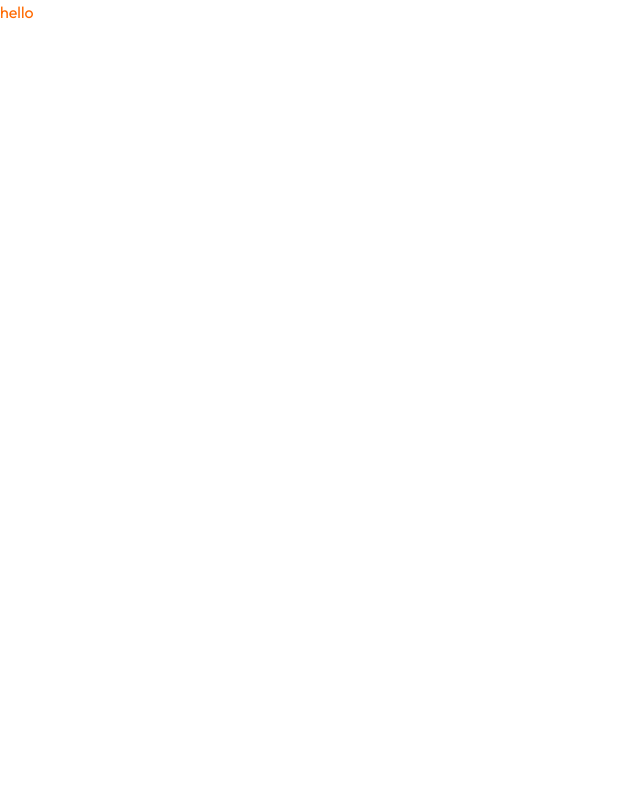
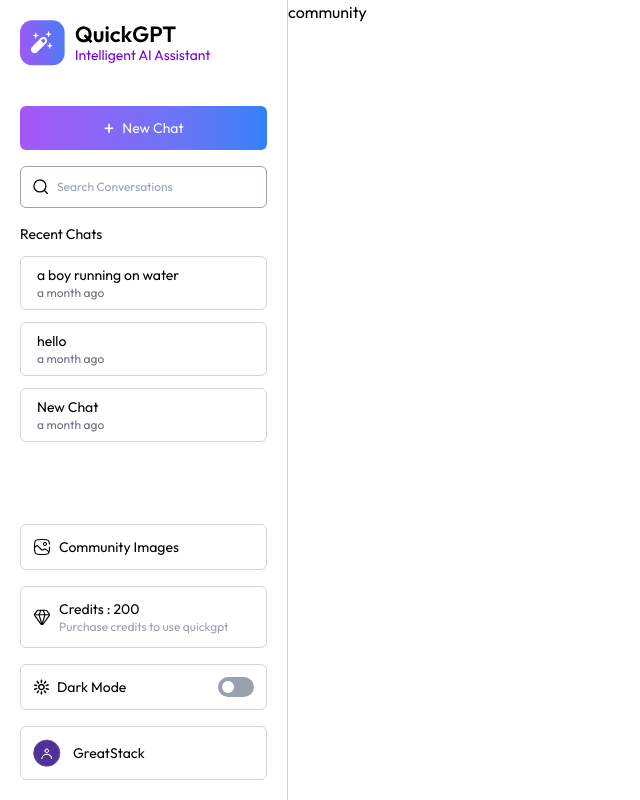
Before and after one commit to Shivam-RN/QuickGPT, a React (Vite) app in the folder client/: page /community in a window 1280 px wide. Shown: the whole page, without its empty margins (0-640 px from the left). Built offline with nearby package versions, Linux system fonts and the light colour scheme.

Commit message:
create Sidebar component

```diff
--- a/client/package.json
+++ b/client/package.json
@@ -11,6 +11,7 @@
   },
   "dependencies": {
     "@tailwindcss/vite": "^4.1.13",
+    "moment": "^2.30.1",
     "react": "^19.1.1",
     "react-dom": "^19.1.1",
     "react-router-dom": "^7.8.2",
--- a/client/src/App.jsx
+++ b/client/src/App.jsx
@@ -1,10 +1,28 @@
-import React from 'react'
+import React, { useState } from 'react'
+import Sidebar from './components/Sidebar'
+import { Route, Routes } from 'react-router-dom'
+import ChatBox from './components/ChatBox'
+import Credits from './pages/Credits'
+import Community from './pages/Community'
+import { assets } from './assets/assets'
 
 const App = () => {
+  const [isMenuOpen, setIsMenuOpen] = useState(false)
   return (
-    <div className='text-orange-500'>
-      hello
+    <>
+    {!isMenuOpen && <img src={assets.hamburger_icon} alt="" className='absolute top-3 left-3 w-8 h-8 cursor-pointer md:hidden' onClick={()=>setIsMenuOpen(true)} />}
+
+    <div className='dark:bg-gradient-to-b from-[#242421] to-[#000000] dark:text-white'>
+      <div className='flex h-screen w-screen'>
+        <Sidebar isMenuOpen={isMenuOpen} setIsMenuOpen={setIsMenuOpen}/>
+        <Routes>
+          <Route path='/' element={<ChatBox/>} />
+          <Route path='/credits' element={<Credits/>} />
+          <Route path='/community' element={<Community/>} />
+        </Routes>
+      </div>
     </div>
+    </>
   )
 }
 
--- a/client/src/assets/assets.js
+++ b/client/src/assets/assets.js
@@ -26,6 +26,7 @@
 import ai_image10 from "./ai_image10.jpg";
 import ai_image11 from "./ai_image11.jpg";
 import ai_image12 from "./ai_image12.jpg";
+import hamburger_icon from "./hamburger_icon.svg";
 
 export const assets = {
     logo,
@@ -42,7 +43,8 @@
     logout_icon,
     logo_full_dark,
     diamond_icon,
-    gallery_icon
+    gallery_icon,
+    hamburger_icon
 };
 
 export const dummyUserData = {
--- /dev/null
+++ b/client/src/components/ChatBox.jsx
@@ -0,0 +1,11 @@
+import React from 'react'
+
+const ChatBox = () => {
+  return (
+    <div>
+      ChatBOx
+    </div>
+  )
+}
+
+export default ChatBox
--- /dev/null
+++ b/client/src/components/Message.jsx
@@ -0,0 +1,11 @@
+import React from 'react'
+
+const Message = () => {
+  return (
+    <div>
+      message
+    </div>
+  )
+}
+
+export default Message
--- /dev/null
+++ b/client/src/components/Sidebar.jsx
@@ -0,0 +1,116 @@
+import React, { useContext, useState } from 'react'
+import { useAppContext } from '../context/AppContext'
+import { assets } from '../assets/assets'
+import moment from 'moment'
+
+const Sidebar = ({ isMenuOpen, setIsMenuOpen }) => {
+  const { chats, setSelectedChat, theme, setTheme, user, navigate, createNewChat,
+    setChats, fetchUsersChats } = useAppContext()
+
+  const [search, setSearch] = useState('')
+
+  return (
+    <div className={`flex flex-col h-screen min-w-72 p-5 dark:bg-gradient-to-b from=[#242124]/30
+             to-[#000000]/30 border-r border-[#80609F]/30 backdrop-blur-3xl transition-all duration-500
+        max-md:absolute left-0 z-1 ${!isMenuOpen && 'max-md:-translate-x-full'} `}>
+      {/* logo */}
+      <img src={theme === 'dark' ? assets.logo_full : assets.logo_full_dark}
+        alt=""
+        className='w-full max-w-48' />
+
+      {/* New chat button */}
+
+      <button onClick={createNewChat} className='flex justify-center items-center w-full py-2 mt-10 text-white bg-gradient-to-r from-[#A456F7] to-[#3081F6] text-sm rounded-md cursor-pointer'>
+        <span className='mr-2 text-xl'>+</span> New Chat
+      </button>
+
+      {/* Serch Conversation */}
+      <div className='flex items-center gap-2 p-3 mt-4 border border-gray-400 dark:border-white/20 rounded-md'>
+        <img src={assets.search_icon} className='w-4 not-dark:invert' alt="" />
+        <input onChange={(e) => setSearch(e.target.value)} value={search} type="text" placeholder='Search Conversations' className='text-xs placeholder:text-gray-400 outline-none' />
+      </div>
+
+       {/* Recent Chats */}
+
+      {chats.length > 0 && <p className='mt-4 text-sm'>Recent Chats</p>}
+      <div className='flex-1 overflow-y-scroll mt-3 text-sm space-y-3'>
+        {
+          chats.filter((chat) => chat.messages[0] ? chat.messages[0].content.toLowerCase()
+            .includes(search.toLowerCase()) : chat.name.toLowerCase()
+              .includes(search.toLowerCase())).map((chat) => (
+                <div onClick={()=>{navigate('/'); setSelectedChat(chat); setIsMenuOpen(false)}} key={chat._id} className='p-2 px-4 dark:bg-[#57317C]/10 border border-gray-300 dark:border-[#80609F]/15 rounded-md cursor-pointer flex justify-between group'>
+                  <div>
+                    <p className='truncate w-full'>
+                      {chat.messages.length > 0 ? chat.messages[0].content.slice(0, 32) : chat.name}
+                    </p>
+                    <p className='text-xs text-gray-500 dark:text-[#B1A6C0]'>
+                      {moment(chat.updatedAt).fromNow()}</p>
+                  </div>
+                  <img src={assets.bin_icon} alt="" className='hidden group-hover:block w-4 cursor-pointer not-dark:invert'
+                  />
+                </div>
+              ))
+        }
+      </div>
+
+      {/* Comunity Images */}
+
+      <div onClick={() => { navigate('/community'); setIsMenuOpen(false)}} className='flex items-center gap-2 p-3 mt-4 border border-gray-300
+                dark:border-white/15 rounded-md cursor-pointer hover:scale-103 transition-all'>
+        <img src={assets.gallery_icon} className='w-4.5 not-dark:invert' alt="" />
+        <div className='flex flex-col text-sm'>
+          <p>Community Images</p>
+        </div>
+      </div>
+
+      {/* Credit Purchases Option */}
+
+      <div onClick={() => { navigate('/credits'),setIsMenuOpen(false) }} className='flex items-center gap-2 p-3 mt-4 border border-gray-300 dark:border-white/15 rounded-md cursor-pointer hover:scale-103 transition-all'>
+        <img src={assets.diamond_icon} className='w-4.5 dark:invert' alt="" />
+        <div className='flex flex-col text-sm'>
+          <p>Credits : {user?.credits}</p>
+          <p className='text-xs text-gray-400'>Purchase credits to use quickgpt</p>
+        </div>
+      </div>
+
+      {/* Darkmode Toggle */}
+
+      <div className='flex items-center justify-between gap-2 p-3 mt-4 border border-gray-300 dark:border-white/15 rounded-md'>
+        <div className='flex items-center gap-2 text-sm'>
+          <img src={assets.theme_icon} className='w-4 not-dark:invert' alt="" />
+          <p>Dark Mode</p>
+        </div>
+
+        <label className='relative inline-flex cursor-pointer'>
+          <input
+            onChange={() => setTheme(theme === 'dark' ? 'light' : 'dark')}
+            type="checkbox"
+            className="sr-only peer"
+            checked={theme === 'dark'}
+          />
+          <div className='w-9 h-5 bg-gray-400 rounded-full peer-checked:bg-purple-600 transition-all'>
+          </div>
+          <span className='absolute left-1 top-1 w-3 h-3 bg-white rounded-full transition-transform peer-checked:translate-x-4'></span>
+        </label>
+      </div>
+
+      {/* User Account */}
+
+      <div className='flex items-center gap-3 p-3 mt-4 border border-gray-300
+                dark:border-white/15 rounded-md cursor-pointer group'>
+        <img src={assets.user_icon} className='w-7 rounded-full' alt="" />
+        <p className='flex-1 text-sm dark:text-primary truncate'>{user ? user.name : 'Login your account'}</p>
+        {user && <img src={assets.logout_icon} alt="" className='hidden  h-5 group-hover:block w-4 cursor-pointer not-dark:invert' />}
+      </div>
+
+      {/* close icon in phone */}
+
+      <img onClick={() => setIsMenuOpen(false)} src={assets.close_icon} alt=""
+        className='absolute top-3 right-3 w-5 h-5 cursor-pointer md:hidden not-dark:invert' />
+
+
+    </div>
+  )
+}
+
+export default Sidebar
--- /dev/null
+++ b/client/src/context/AppContext.jsx
@@ -0,0 +1,62 @@
+import { createContext, useContext, useEffect, useState } from "react";
+import { useNavigate } from "react-router-dom";
+import { dummyChats, dummyUserData } from "../assets/assets";
+
+const AppContext = createContext();
+
+
+export const AppContextProvider = ({ children }) => {
+
+    const navigate = useNavigate();
+    const [user, setUser] = useState(null);
+    const [chats, setChats] = useState([]);
+    const [selectedChat, setSelectedChat] = useState(null);
+    const [theme, setTheme] = useState(localStorage.getItem('theme') || 'light');
+
+    const fetchUser = () => {
+        setUser(dummyUserData);
+    }
+
+    const fetchUsersChats = async () => {
+        setChats(dummyChats);
+        setSelectedChat(dummyChats[0]);
+    }
+
+    useEffect(() => {
+        if (theme === 'dark') {
+            document.documentElement.classList.add('dark');
+        }
+        else {
+            document.documentElement.classList.remove('dark');
+        }
+        localStorage.setItem('theme', theme);
+    }, [theme])
+
+    useEffect(() => {
+        if (user) {
+            fetchUsersChats();
+        }
+        else {
+            setChats([]);
+            setSelectedChat(null);
+        }
+    }, [user])
+
+    useEffect(() => {
+        fetchUser();
+    }, [])
+
+
+    const value = {
+        navigate, user, setUser, fetchUser, chats,
+        setChats, selectedChat, setSelectedChat, theme, setTheme, fetchUsersChats
+    }
+
+    return (
+        <AppContext.Provider value={value}>
+            {children}
+        </AppContext.Provider>
+    )
+}
+
+export const useAppContext = () => useContext(AppContext);
--- a/client/src/main.jsx
+++ b/client/src/main.jsx
@@ -2,9 +2,12 @@
 import './index.css'
 import App from './App.jsx'
 import {BrowserRouter} from "react-router-dom";
+import {AppContextProvider} from "./context/AppContext.jsx";
 
 createRoot(document.getElementById('root')).render(
   <BrowserRouter>
-    <App />
-  </BrowserRouter>,
+    <AppContextProvider>
+     <App />
+    </AppContextProvider>
+  </BrowserRouter>
 )
--- /dev/null
+++ b/client/src/pages/Community.jsx
@@ -0,0 +1,11 @@
+import React from 'react'
+
+const Community = () => {
+  return (
+    <div>
+      community
+    </div>
+  )
+}
+
+export default Community
--- /dev/null
+++ b/client/src/pages/Credits.jsx
@@ -0,0 +1,11 @@
+import React from 'react'
+
+const Credits = () => {
+  return (
+    <div>
+      Credits
+    </div>
+  )
+}
+
+export default Credits
--- /dev/null
+++ b/client/src/pages/Loading.jsx
@@ -0,0 +1,11 @@
+import React from 'react'
+
+const Loading = () => {
+  return (
+    <div>
+        Loading
+    </div>
+  )
+}
+
+export default Loading
--- /dev/null
+++ b/client/src/pages/Login.jsx
@@ -0,0 +1,11 @@
+import React from 'react'
+
+const Login = () => {
+  return (
+    <div>
+      Login
+    </div>
+  )
+}
+
+export default Login
```
Also changed, not shown: client/src/assets/hamburger_icon.svg (added), 1 other file (tests, documents, lock files or other folders).
